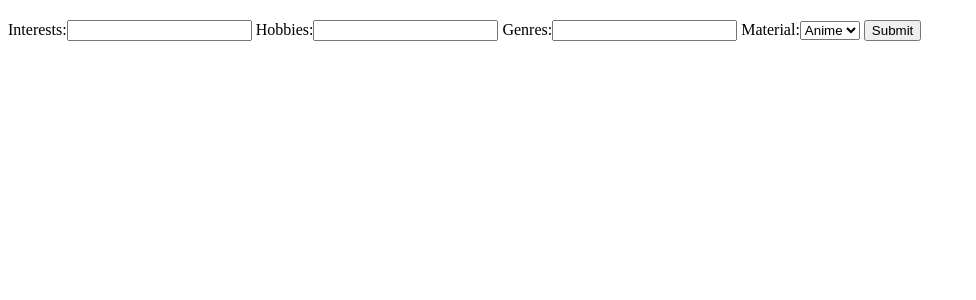
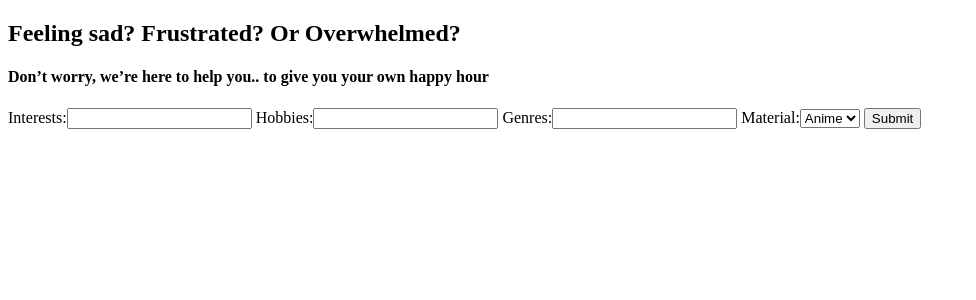
Before and after one commit to ReshmaShaji245/Happy-Hour, a Django app: page / in a window 1280 px wide; the page is wider, and only the part inside the window is pictured. Shown: the part 125-425 px from the top of that part, without its empty margins (0-976 px from the left). Run offline with Django 3.2, Linux system fonts and the light colour scheme.

Commit message:
added tagline

```diff
--- a/questionnaire/templates/form.html
+++ b/questionnaire/templates/form.html
@@ -14,8 +14,8 @@ height: 117px;
 left: 0px;
 top: 0px;
 margin-bottom:20px;
+background: #84A59D;
 
-background: #84A59D;
       div {
 position: absolute;
 width: 352px;
@@ -31,6 +31,8 @@ color: #000000;
   </head>
   <body>
     <header><div>Happy Hour<div></header>
+      <h2>Feeling sad? Frustrated? Or Overwhelmed?</h2>
+      <h4>Don’t worry, we’re here to help you.. to give you your own happy hour</h4>
     <form method="post">
       {%csrf_token%}
       {{form}}
```
